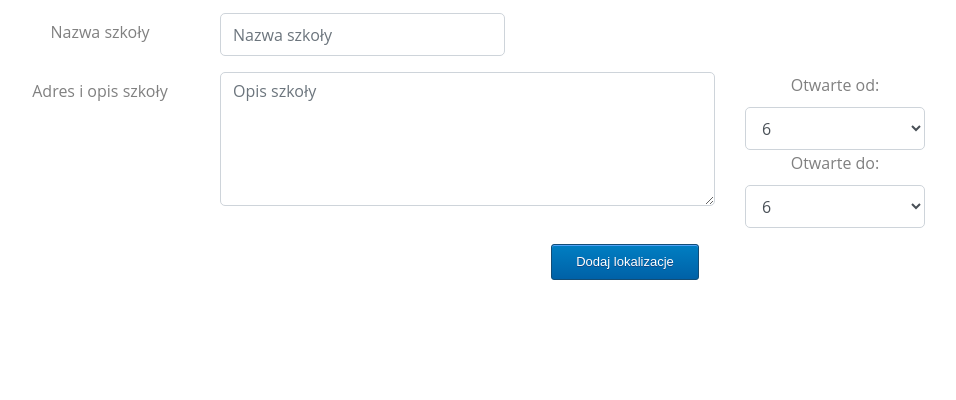
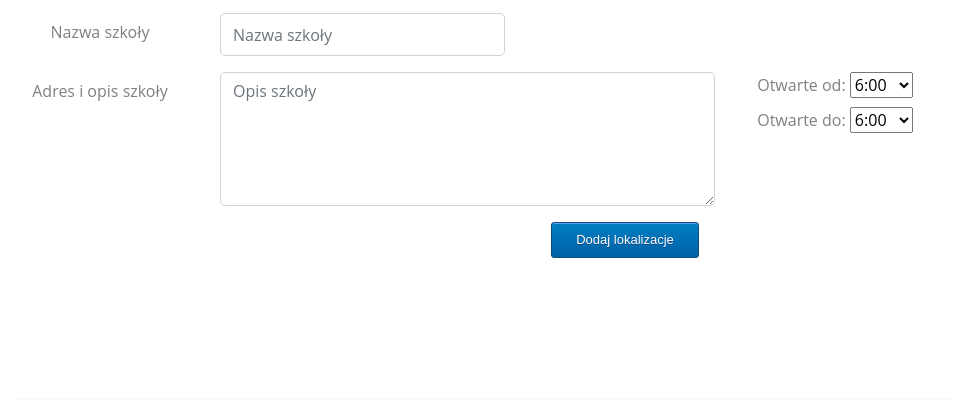
Before and after one commit to Arkadiusz0202/Reservation_system_wymarzony_pies, a Django app: page /addloc/ in a window 1280 px wide. Shown: the part 87-487 px from the top of the page, without its empty margins (15-971 px from the left). Run offline with Django 3.2, Linux system fonts and the light colour scheme; the visitor is signed in with stand-in values (Sample User, id 1); data that the repository does not hold is empty; some libraries are stand-ins or nearby versions; some web fonts are replaced.

Commit message:
another updates

```diff
--- a/templates/add_location.html
+++ b/templates/add_location.html
@@ -28,15 +28,15 @@
             </div>
             <div class="col-sm-2">
                 <label>Otwarte od: </label>
-                <select class="form-control" name="open_from">
+                <select class="selected" name="open_from">
                     {% for hour in hours %}
-                        <option name="{{ hour }}">{{ hour }}</option>
+                        <option name="{{ hour }}">{{ hour }}:00</option>
                     {% endfor %}
-                </select>
+                </select><br>
                 <label>Otwarte do: </label>
-                <select class="form-control" name="open_to">
+                <select class="selected" name="open_to">
                     {% for hour in hours %}
-                        <option name="{{ hour }}">{{ hour }}</option>
+                        <option name="{{ hour }}">{{ hour }}:00</option>
                     {% endfor %}
                 </select>
 
--- a/wymarzony_pies/models.py
+++ b/wymarzony_pies/models.py
@@ -29,9 +29,8 @@ class Trainer(models.Model):
 class Location(models.Model):
     name = models.CharField(max_length=128)
     address = models.CharField(max_length=128)
-    open_form = models.IntegerField()
-    open_to = models.IntegerField()
-
+    open_form = models.CharField(max_length=128)
+    open_to = models.CharField(max_length=128)
     def __str__(self):
         return f'Nazwa szkoły: {self.name}, opis lokalizacji: {self.address}' \
                f', otwarta od {self.open_form} do {self.open_to}'
--- a/wymarzony_pies/views.py
+++ b/wymarzony_pies/views.py
@@ -65,7 +65,7 @@ class AddLocation(PermissionRequiredMixin, View):
         Location.objects.create(name=name, address=address, open_form=open_from, open_to=open_to)
         succes_message = 'Szkoła dodana!'
         return render(request,'add_location.html',
-                      {'succes_message': succes_message, 'objects': locations})
+                      {'succes_message': succes_message, 'objects': locations, 'hours': hours})
 
 
 class LocationDeleteView(View):
```
Also changed, not shown: wymarzony_pies/migrations/0011_auto_20200915_1235.py (added).
